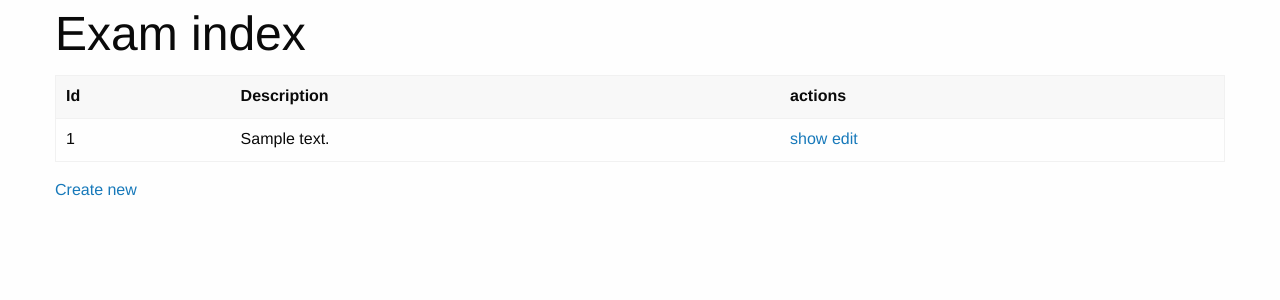
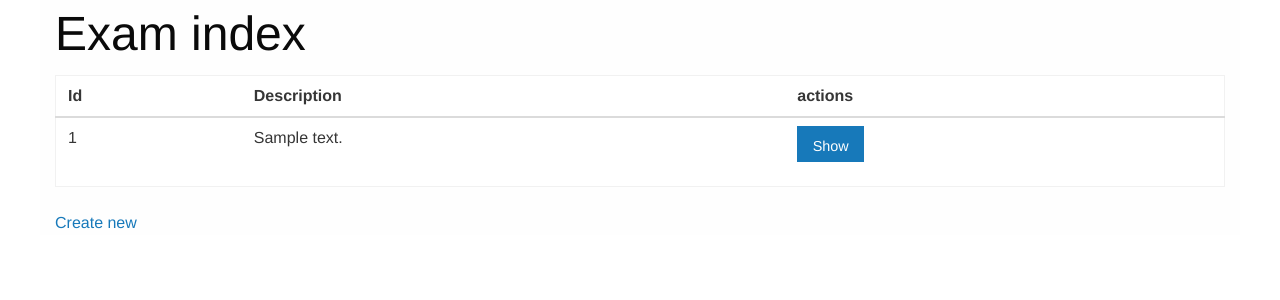
Before and after one commit to aikus/sql-exam, a Symfony app: template templates/exam/index.html.twig in a window 1280 px wide. Shown: the top 300 px of the page. Run offline with Twig, Linux system fonts and the light colour scheme; the template is opened without the code that fills it: most values are stand-ins (such as "Sample title", 1, 10 or a date in 2020); some libraries are stand-ins or nearby versions.

Commit message:
Вынес элементы управления в отдельный блок

```diff
--- a/templates/base.html.twig
+++ b/templates/base.html.twig
@@ -12,7 +12,7 @@
         {% block javascripts %}
             {{ encore_entry_script_tags('app') }}
         {% endblock %}
-{#        <link rel="stylesheet" href="https://cdn.jsdelivr.net/npm/bulma@0.9.3/css/bulma.min.css">#}
+        <link rel="stylesheet" href="https://cdn.jsdelivr.net/npm/bulma@0.9.3/css/bulma.min.css">
         <link rel="stylesheet" href="/foundation-6/css/foundation.css">
         <link rel="stylesheet" href="/foundation-6/css/app.css">
     </head>
--- /dev/null
+++ b/templates/components/_actions.html.twig
@@ -0,0 +1,61 @@
+{#
+Ожидаются переменные:
+ - action
+ - entityName
+ - entityId
+#}
+<div class="actions">
+    <div>
+        {% if is_granted('ROLE_TEACHER') %}
+        <div class="field has-addons" role="group">
+            {% if (action == 'edit' or action == 'new') %}
+                <div class="control">
+                    <button class="button is-primary">Save or Add</button>
+                </div>
+            {% endif %}
+
+            {% if (action != 'list') %}
+                <a href="{{ path('app_' ~ entityName ~ '_index') }}" class="button">
+                    Back to list
+                </a>
+            {% endif %}
+
+            {% if (action != 'show' and action != 'new') %}
+                <div class="control">
+                    <a href="{{ path('app_' ~ entityName ~ '_show', {'id': entityId}) }}" class="button">Show</a>
+                </div>
+            {% endif %}
+
+            {% if (action != 'edit' and action != 'new') %}
+                <div class="control">
+                    <a href="{{ path('app_' ~ entityName ~ '_edit', {'id': entityId}) }}" class="button">Edit</a>
+                </div>
+            {% endif %}
+
+            {% if (action != 'new') %}
+                <div class="control">
+                <form method="post" action="{{ path('app_' ~ entityName ~ '_delete', {'id': entityId}) }}"
+                      onsubmit="return confirm('Are you sure you want to delete this item?');">
+                    <input type="hidden" name="_token" value="{{ csrf_token('delete' ~ entityId) }}">
+                    <button class="alert button is-danger">Delete</button>
+                </form>
+                </div>
+            {% endif %}
+        </div>
+        {% else %}
+        <div class="field has-addons" role="group">
+            {% if (action != 'list') %}
+                <a href="{{ path('app_' ~ entityName ~ '_index') }}" class="button">
+                    Back to list
+                </a>
+            {% endif %}
+
+            {% if (action != 'show' and action != 'new') %}
+                <div class="control">
+                    <a href="{{ path('app_' ~ entityName ~ '_show', {'id': entityId}) }}" class="button">Show</a>
+                </div>
+            {% endif %}
+        </div>
+        {% endif %}
+    </div>
+</div>
--- a/templates/exam/index.html.twig
+++ b/templates/exam/index.html.twig
@@ -19,8 +19,11 @@
                 <td>{{ exam.id }}</td>
                 <td>{{ exam.description }}</td>
                 <td>
-                    <a href="{{ path('app_exam_show', {'id': exam.id}) }}">show</a>
-                    <a href="{{ path('app_exam_edit', {'id': exam.id}) }}">edit</a>
+                    {{ include('components/_actions.html.twig', {
+                        'action': 'list',
+                        'entityId': exam.id,
+                        'entityName': 'exam'
+                    }) }}
                 </td>
             </tr>
         {% else %}
```
Also changed, not shown: templates/exam/_form.html.twig (+7 -1 lines), templates/exam/edit.html.twig (+5 -4 lines), templates/exam/new.html.twig (+5 -2 lines), templates/exam/show.html.twig (+5 -5 lines).
